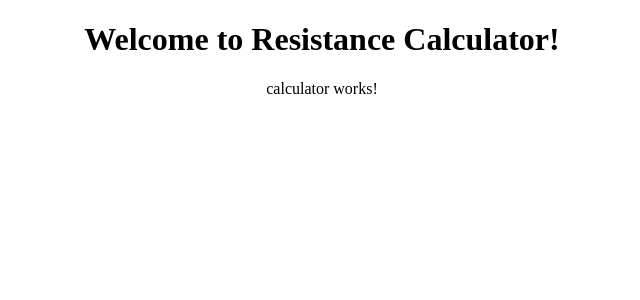
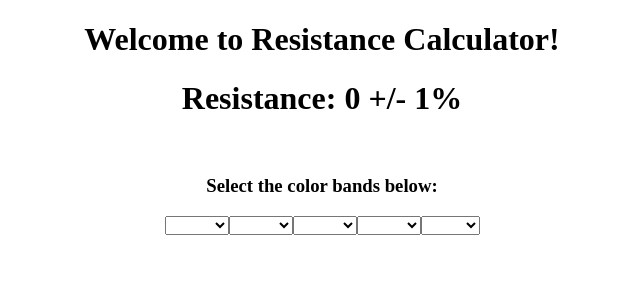
Before and after one commit to arpierson/cs6261project4, an Angular app: page / in a window 1280 px wide. Shown: the top 300 px of the page, without its empty margins (318-958 px from the left). Built offline with nearby package versions, Linux system fonts and the light colour scheme.

Commit message:
Wrote html for Select Boxes on page

```diff
--- a/src/app/calculator/calculator.component.html
+++ b/src/app/calculator/calculator.component.html
@@ -1 +1,24 @@
-<p>calculator works!</p>
+<h1><strong>Resistance: {{ resistanceValue }} +/- {{ toleranceValue }}%</strong></h1>
+<br>
+<h3>Select the color bands below:</h3>
+<div id="colorBands">
+    <select [name]="digits1" [(ngModel)]="digits1" ngValue="digits1" (change)="replaceDigitValue(0, convertColorToDigitValue(digits1))">
+                <option *ngFor="let color of digitsColors">{{ color }}</option>
+    </select>
+
+    <select [name]="digits2" [(ngModel)]="digits2" ngValue="digits2" (change)="replaceDigitValue(1, convertColorToDigitValue(digits2))">
+            <option *ngFor="let color of digitsColors">{{ color }}</option>
+    </select>
+
+    <select [name]="digits3" [(ngModel)]="digits3" ngValue="digits3" (change)="replaceDigitValue(2, convertColorToDigitValue(digits3))">
+        <option *ngFor="let color of digitsColors">{{ color }}</option>
+    </select>
+
+    <select [name]="multiplier" [(ngModel)]="multiplier" ngValue="multiplier" (change)="replaceMultiplierValue(convertColorToMultiplierValue(multiplier))">
+        <option *ngFor="let color of multiplierColors"> {{ color }}</option>
+    </select>
+
+    <select [name]="tolerance" [(ngModel)]="tolerance" ngValue="tolerance" (change)="replaceToleranceValue(convertColorToToleranceValue(tolerance))">
+            <option *ngFor="let color of toleranceColors"> {{ color }}</option>
+        </select>
+</div>
--- a/src/app/calculator/calculator.component.ts
+++ b/src/app/calculator/calculator.component.ts
@@ -160,10 +160,8 @@ convertColorToToleranceValue(color: string): number {
     }
   }
 }
-
   ngOnInit() {
     this.setResistance();
     this.setTolerance();
   }
-
 }
```
